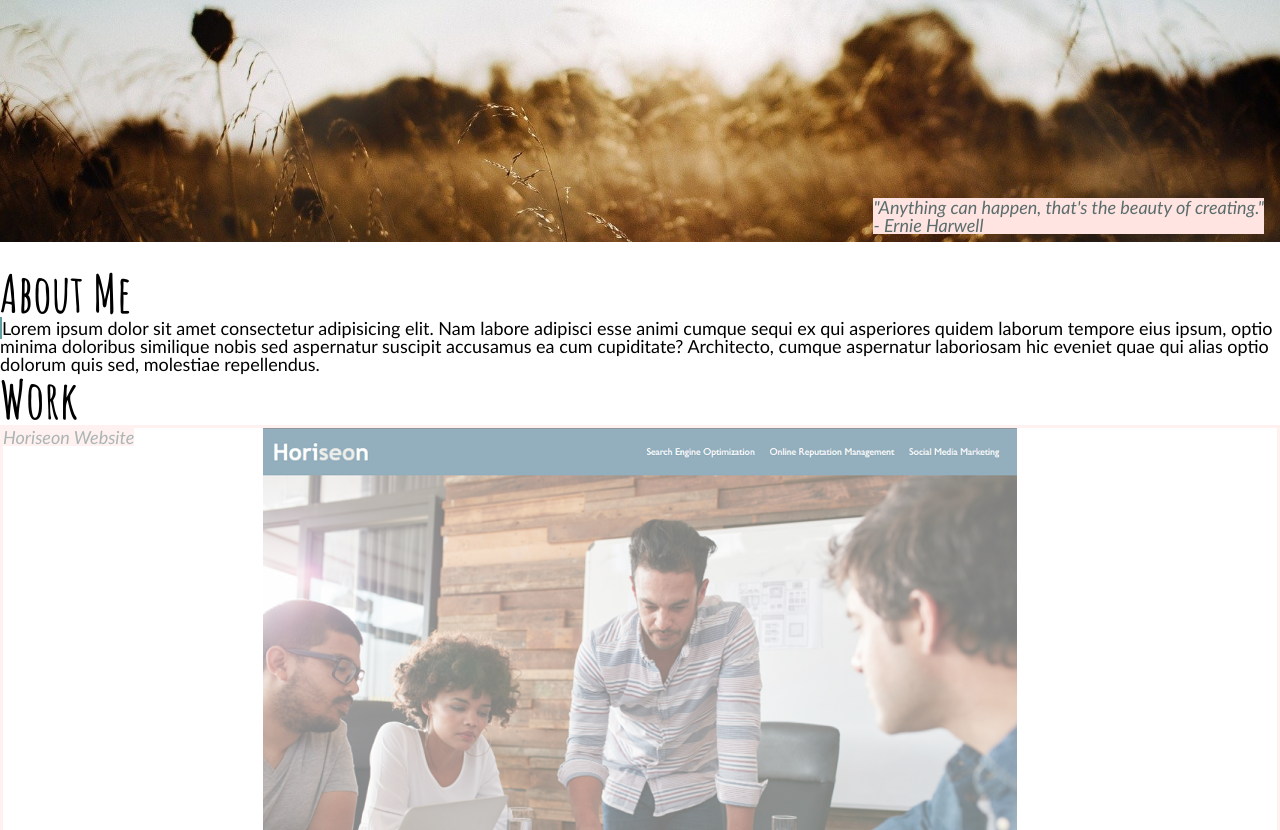
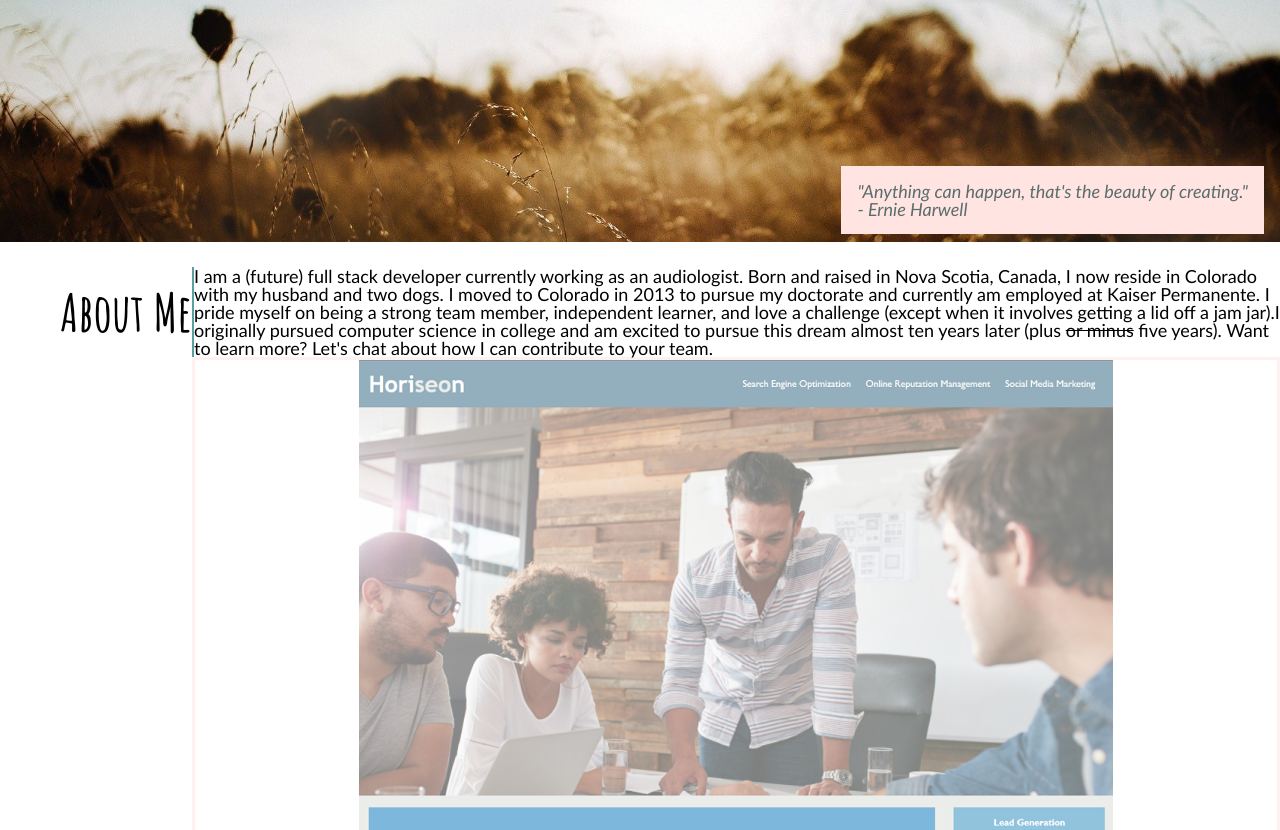
Before and after one commit to laurelthorburn/LaurelThorburnPortfolio, a plain HTML site: page index.html in a window 1280 px wide. Shown: the part 170-1000 px from the top of the page. Drawn offline with Linux system fonts and the light colour scheme.

Commit message:
moved h2 to left side of screen using flex

```diff
--- a/Assets/css/style.css
+++ b/Assets/css/style.css
@@ -59,6 +59,7 @@ header h1 {
     background-color: mistyrose;
     font-style: italic;
     color: rgba(47, 79, 79, 0.801);
+    padding: 1rem;
 }
 
 /* Begin About Me Section */
@@ -68,26 +69,36 @@ header h1 {
 h2 {
     font-size: 52px;
     font-family: 'Amatic SC', 'Trebuchet MS', 'Lucida Sans Unicode', 'Lucida Grande', 'Lucida Sans', Arial, sans-serif;
+    display: inline;
 }
 
-/* .align-left {
-    float: left;
- } */
+ .about-me{
+    display: flex;
+    flex-direction: row;
+    flex: 0 0 15%;
+    flex-wrap: wrap;
+    justify-content: space-between;
+    align-items: center;
+ }
+
+ .align-left {
+    flex: 0 0 15%;
+    text-align: right;
+    align-items: center;
+ }
 
 .align-right {
     border-left: cadetblue solid 2px;
-    /* float: right; */
 }
 
 .about-me > p {
-    display: inline;
-    padding-left: -1em;
-    text-indent: -1em;
-    align-items: flex-end;
+    flex: 0 0 85%;
 }
 
 /* Begin Work Section */
-
+div .work-left {
+    flex: 0 0 85%;
+}
 #work-parent {
     display: flex;
     flex-wrap: wrap;
@@ -95,14 +106,13 @@ h2 {
 }
 
 .img-box1{
-    width: auto
-    max-height: auto;
-    /* text-align: center; */
     opacity: .5;
     position: relative;
     display: flex;
     justify-content: center;
-    border: solid 3px mistyrose ;
+    border: solid 3px mistyrose;
+    width: 100%;
+    height: 100%;
 }
 
 .work-img {
--- a/index.html
+++ b/index.html
@@ -34,15 +34,16 @@
 
     <section class="about-me" id="About-Me-Link">
         <h2 class="align-left">About Me</h2>
-        <p class="align-right">Lorem ipsum dolor sit amet consectetur adipisicing elit. Nam labore adipisci esse animi cumque sequi ex qui asperiores quidem laborum tempore eius ipsum, optio minima doloribus similique nobis sed aspernatur suscipit accusamus ea cum cupiditate? Architecto, cumque aspernatur laboriosam hic eveniet quae qui alias optio dolorum quis sed, molestiae repellendus.</p>
+        <p class="align-right">I am a (future) full stack developer currently working as an audiologist.  Born and raised in Nova Scotia, Canada, I now reside in Colorado with my husband and two dogs. I moved to Colorado in 2013 to pursue my doctorate and currently am employed at Kaiser Permanente.  I pride myself on being a strong team member, independent learner, and love a challenge (except when it involves getting a lid off a jam jar).I originally pursued computer science in college and am excited to pursue this dream almost ten years later (plus <strike>or minus</strike> five years). Want to learn more? Let's chat about how I can contribute to your team.</p>
 
     </section>
 
-    <section class="work" id="Work-Link">
+    <section class="about-me" id="Work-Link">
         <h2 class="align-left">Work</h2>
+        <div class="work-left">
         <span class="img-box1">
-            <img src="./Assets/images/horiseonimg.png" alt="Horiseon Site Screenshot. Large cover image of collaborative work meeting.">
-            <span class="work-img">Horiseon Website</span>
+            <img src="./Assets/images/horiseonimg.png" alt="Horiseon Site Screenshot. Large cover image of collaborative work meeting." class="img-box1-test">
+            <!-- <span class="work-img">Horiseon Website</span> -->
         </span>
         <div id="work-parent" class="align-right">
         <span class="img-box">
@@ -57,6 +58,7 @@
         <span class="img-box">
             <img src="./Assets/images/adb9ca&text=IMAGE+HOLDER&font=kelson.png" alt="Image place holder">
         </span>
+    </div>
         </div>
     </section>
 
@@ -64,8 +66,8 @@
         <h2 class="align-left">Contact Me</h2>
         <nav class="links1">
             <ul>
-                 <li><a href="#">555-555-5555</a></li>
-                <li><a href="#">laurelthorburn@fake.com</a></li>
+                 <li><a href="tel:4082505504">408-250-5504</a></li>
+                <li><a href = "mailto: laurelthorburn@gmail.com">laurelthorburn@gmail.com</a></li>
                 <li><a href="https://www.linkedin.com/in/laurel-thorburn-651592219/" target="_blank">LinkedIn</a></li>
                 <li><a href="https://github.com/laurelthorburn" target="_blank">GitHub</a></li>
             </ul>
```
